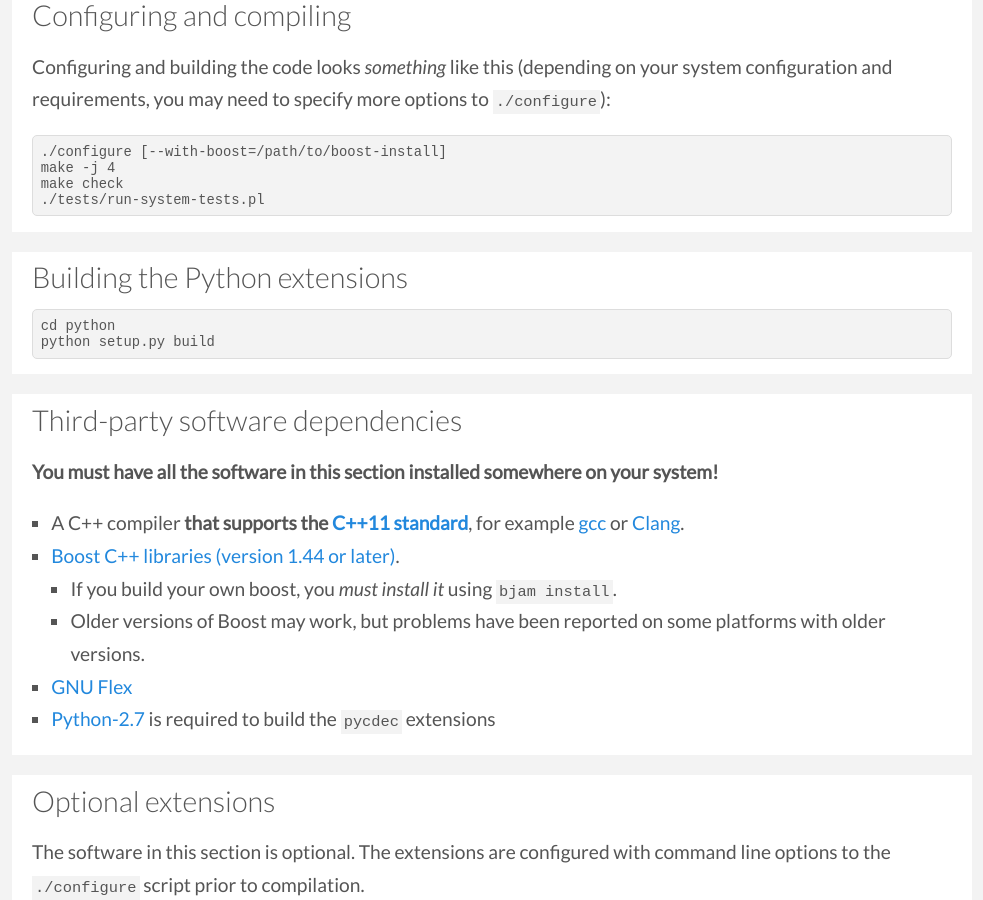
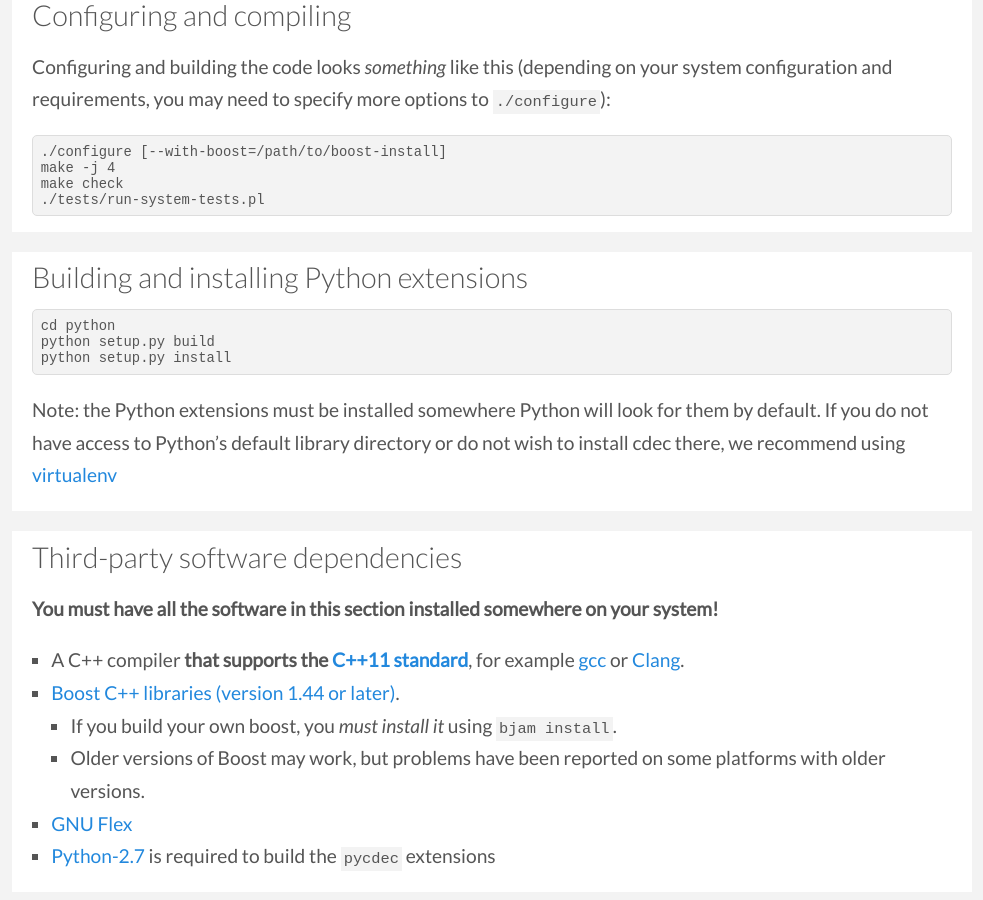
Before and after one commit to cdec/cdec.github.com, a Jekyll site: the page built from guide/compiling.md, in a window 1280 px wide and 900 px high, scrolled down 495 px. Shown: the whole window, without its empty margins (148-1131 px from the left). Built offline with Jekyll 4.4.1, drawn with Linux system fonts in a browser that asks for light colours; some web fonts are replaced; Markdown is read by kramdown in place of the engine named in the settings.

Commit message:
better python docs

```diff
--- a/guide/compiling.md
+++ b/guide/compiling.md
@@ -20,10 +20,13 @@ Configuring and building the code looks *something* like this (depending on your
     ./tests/run-system-tests.pl
 
 <hr/>
-# Building the Python extensions
+# Building and installing Python extensions
 
     cd python
     python setup.py build
+    python setup.py install
+
+Note: the Python extensions must be installed somewhere Python will look for them by default. If you do not have access to Python's default library directory or do not wish to install cdec there, we recommend using [virtualenv](http://virtualenv.readthedocs.org)
 
 <hr/>
 # Third-party software dependencies
```
